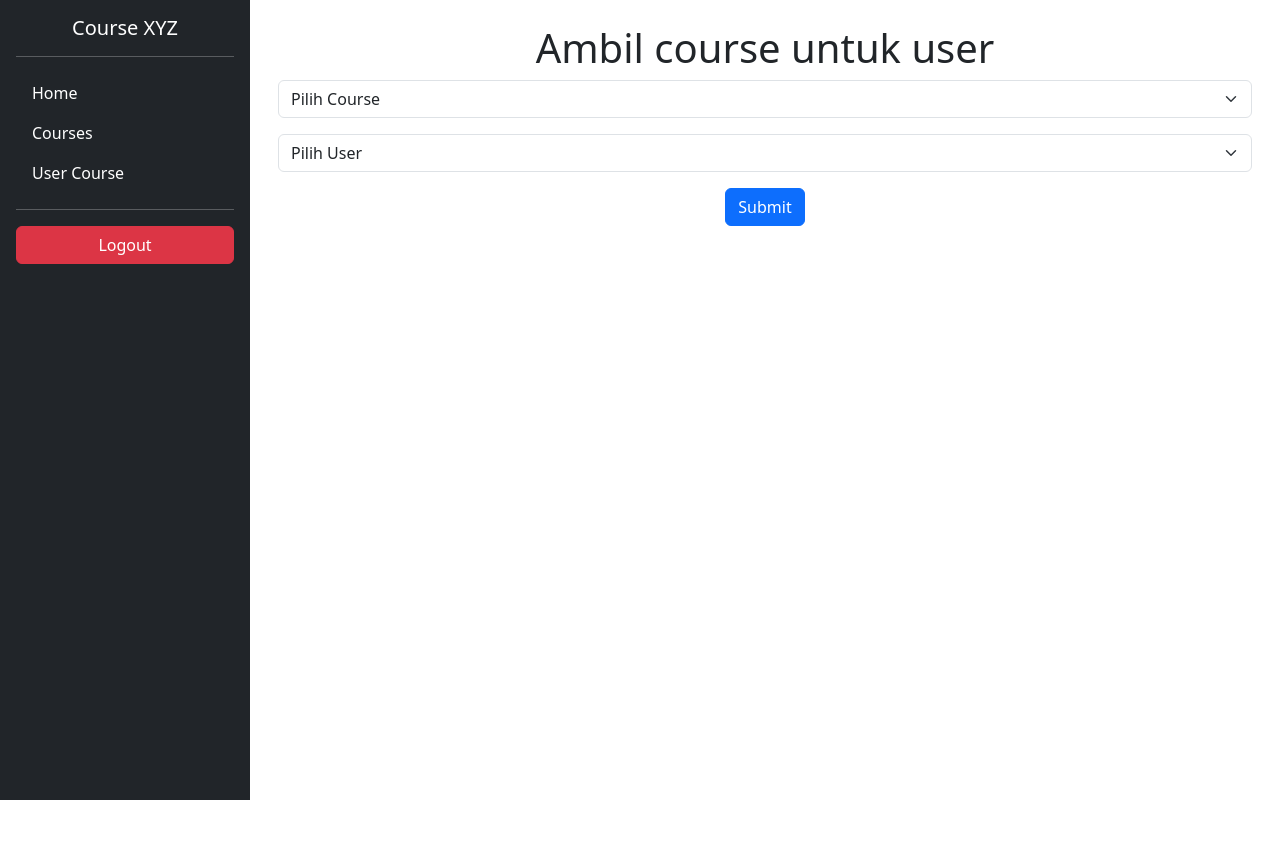
After one commit to maulaniad/diskominfo-test, a Django app: page /web/usercourse/create in a window 1280 px wide. The commit adds this page. Run offline with Django 5.2, Linux system fonts and the light colour scheme; data that the repository does not hold is empty.

Commit message:
feat: completed usercourse

```diff
--- a/apps/web/urls.py
+++ b/apps/web/urls.py
@@ -2,8 +2,7 @@ from django.urls import path, include
 
 from apps.web.views import (LoginView,
                             LogoutView,
-                            DashboardView,
-                            UserCourseView)
+                            DashboardView)
 
 
 app_name = "web"
@@ -15,6 +14,5 @@ urlpatterns = [
 
     path('courses/', include('apps.web.courses.urls')),
     path('users/', include('apps.web.users.urls')),
-
-    path('usercourse', UserCourseView.as_view(), name="usercourse"),
+    path('usercourse/', include('apps.web.usercourse.urls')),
 ]
--- /dev/null
+++ b/apps/web/usercourse/urls.py
@@ -0,0 +1,12 @@
+from django.urls import path
+
+from apps.web.usercourse.views import UserCourseView, UserCourseFormView, UserCourseDeleteView
+
+
+app_name = "usercourse"
+
+urlpatterns = [
+    path('', UserCourseView.as_view(), name="index"),
+    path('create', UserCourseFormView.as_view(), name="form-create"),
+    path('delete', UserCourseDeleteView.as_view(), name="delete"),
+]
--- /dev/null
+++ b/apps/web/usercourse/views.py
@@ -0,0 +1,43 @@
+from django.contrib import messages
+from django.http import HttpRequest, HttpResponse
+from django.shortcuts import redirect, render
+from django.views import View
+
+from database.repositories import UserCourseRepository, CoursesRepository, UsersRepository
+
+
+class UserCourseView(View):
+    def get(self, request: HttpRequest, *args, **kwargs) -> HttpResponse:
+        if request.session.get('is_admin', None):
+            data = UserCourseRepository.get_user_course()
+        else:
+            data = []
+
+        return render(request, "pages/usercourse/index.html", {'data': data})
+
+
+class UserCourseFormView(View):
+    def get(self, request: HttpRequest, *args, **kwargs) -> HttpResponse:
+        users = UsersRepository.get_users()
+        courses = CoursesRepository.get_courses()
+        return render(request, "pages/usercourse/form.html", {'users': users, 'courses': courses})
+
+    def post(self, request: HttpRequest, *args, **kwargs) -> HttpResponse:
+        user_id = request.POST.get('user', None)
+        course_id = request.POST.get('course', None)
+        valid_data = UserCourseRepository.create_usercourse(
+            {'id_user_id': user_id, 'id_course_id': course_id}
+        )
+        if not valid_data:
+            messages.error(request, "Data gagal disimpan")
+            return redirect(to="web:usercourse:index")
+
+        return redirect(to="web:usercourse:index")
+
+
+class UserCourseDeleteView(View):
+    def get(self, request: HttpRequest, *args, **kwargs) -> HttpResponse:
+        course_id = request.GET.get('id_course', None)
+        user_id = request.GET.get('id_user', None)
+        UserCourseRepository.delete_usercourse(user_id, course_id)
+        return redirect(to="web:usercourse:index")
--- a/database/repositories.py
+++ b/database/repositories.py
@@ -1,3 +1,5 @@
+from django.db import connection
+
 from database.models import Courses, Users, UserCourse, Roles
 
 
@@ -71,8 +73,49 @@ class UsersRepository:
 class UserCourseRepository:
     @staticmethod
     def get_user_course():
-        return UserCourse.objects.values('id_user', 'id_course')
+        with connection.cursor() as cursor:
+            cursor.execute(
+                """
+                SELECT u.id, u.username, c.id, c.course
+                FROM usercourse uc
+                JOIN users u ON uc.id_user = u.id
+                JOIN courses c ON uc.id_course = c.id
+                """
+            )
+            data = cursor.fetchall()
 
+        formatted_list = []
+        for course in data:
+            formatted_list.append(
+                {
+                    'id_user': course[0],
+                    'username': course[1],
+                    'id_course': course[2],
+                    'course': course[3]
+                }
+            )
+        return formatted_list
+
+    @staticmethod
+    def create_usercourse(data):
+        with connection.cursor() as cursor:
+            cursor.execute(
+                "INSERT INTO usercourse (id_user, id_course) VALUES (%s, %s)",
+                (data.get('id_user_id'), data.get('id_course_id'))
+            )
+        return True
+
+    @staticmethod
+    def delete_usercourse(user_id, course_id):
+        with connection.cursor() as cursor:
+            cursor.execute(
+                """
+                DELETE FROM usercourse
+                WHERE id_user = %s AND id_course = %s
+                """,
+                (user_id, course_id)
+            )
+        return True
 
 class RolesRepository:
     @staticmethod
--- a/templates/components/navbar.html
+++ b/templates/components/navbar.html
@@ -20,7 +20,7 @@
         </li>
       {% endif %}
       <li class="nav-item">
-        <a href="{% url "web:usercourse" %}" class="nav-link text-white {% if request.resolver_match.url_name == 'charts' %}active{% endif %}">
+        <a href="{% url "web:usercourse:index" %}" class="nav-link text-white {% if request.resolver_match.url_name == 'charts' %}active{% endif %}">
           User Course
         </a>
       </li>
--- /dev/null
+++ b/templates/pages/usercourse/form.html
@@ -0,0 +1,44 @@
+{% extends "index.html" %}
+
+{% block title %}Ambil course untuk user{% endblock title %}
+
+{% block content %}
+<div class="d-flex justify-content-center vh-100 bg-gray-100">
+  <div class="container">
+    <h1 class="text-center text-3xl font-semibold text-gray-800 mb-6">Ambil course untuk user</h1>
+
+    <!-- Form -->
+    <div class="max-w-3xl mx-auto p-6 bg-white shadow-md rounded-lg">
+        <form method="POST" action="{% url 'web:usercourse:form-create' %}" class="row g-3">
+            {% csrf_token %}
+
+            <select name="course" id="course" class="form-select" required>
+                <option selected disabled value="">Pilih Course</option>
+                {% for course in courses %}
+                    {% if course.id == course_id %}
+                        <option value="{{ course.id }}" selected>{{ course.course }}</option>
+                        {% else %}
+                            <option value="{{ course.id }}">{{ course.course }}</option>
+                    {% endif %}
+                {% endfor %}
+            </select>
+
+            <select name="user" id="user" class="form-select" required>
+                <option selected disabled value="">Pilih User</option>
+                {% for user in users %}
+                    {% if user.id == user_id %}
+                        <option value="{{ user.id }}" selected>{{ user.username }}</option>
+                        {% else %}
+                            <option value="{{ user.id }}">{{ user.username }}</option>
+                    {% endif %}
+                {% endfor %}
+            </select>
+
+            <div class="col-12 text-center">
+                <button type="submit" class="btn btn-primary">Submit</button>
+            </div>
+        </form>
+    </div>
+  </div>
+</div>
+{% endblock content %}
```
Also changed, not shown: apps/web/views.py (+0 -12 lines), templates/pages/usercourse/index.html (+11 -7 lines), apps/web/usercourse/__init__.py (added).
